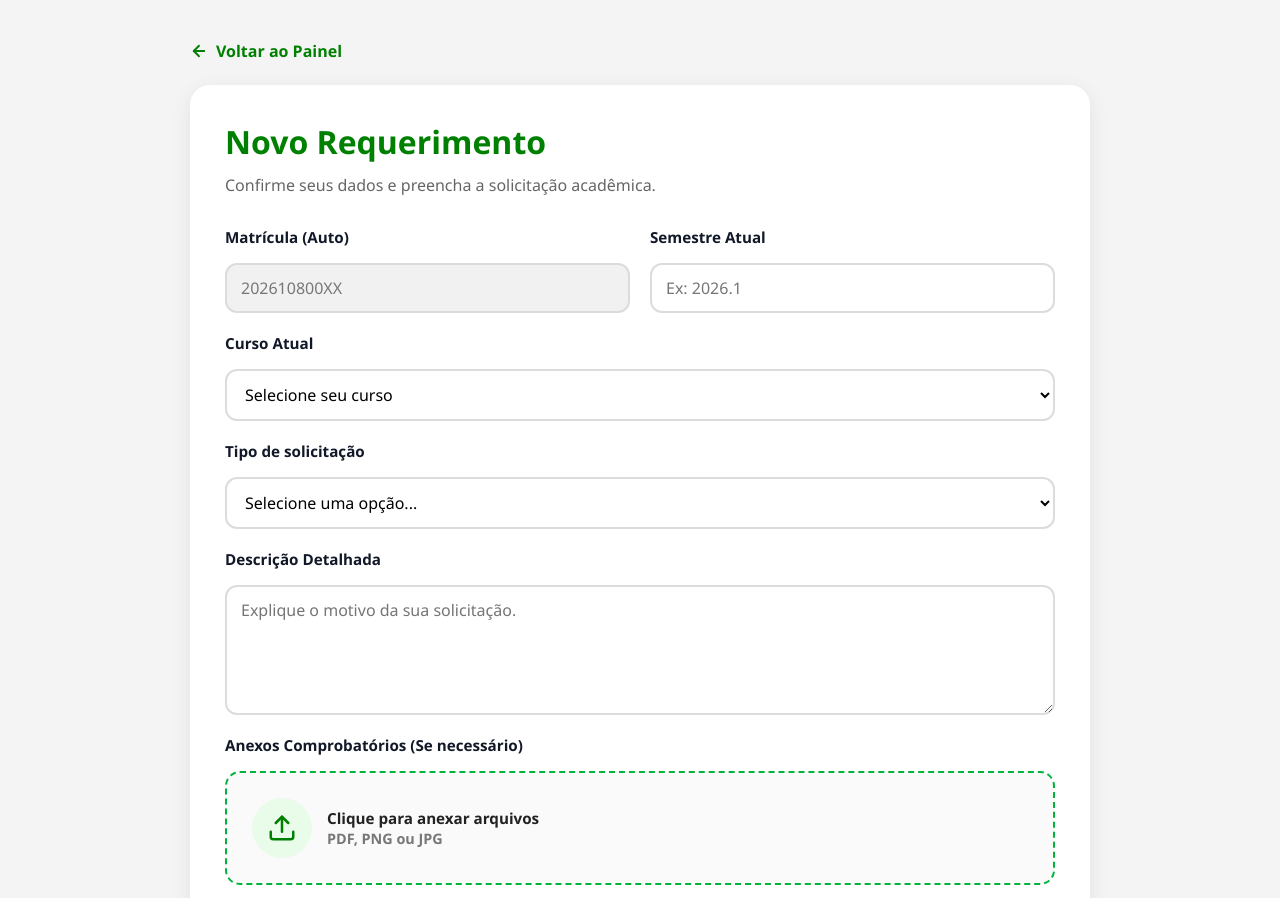
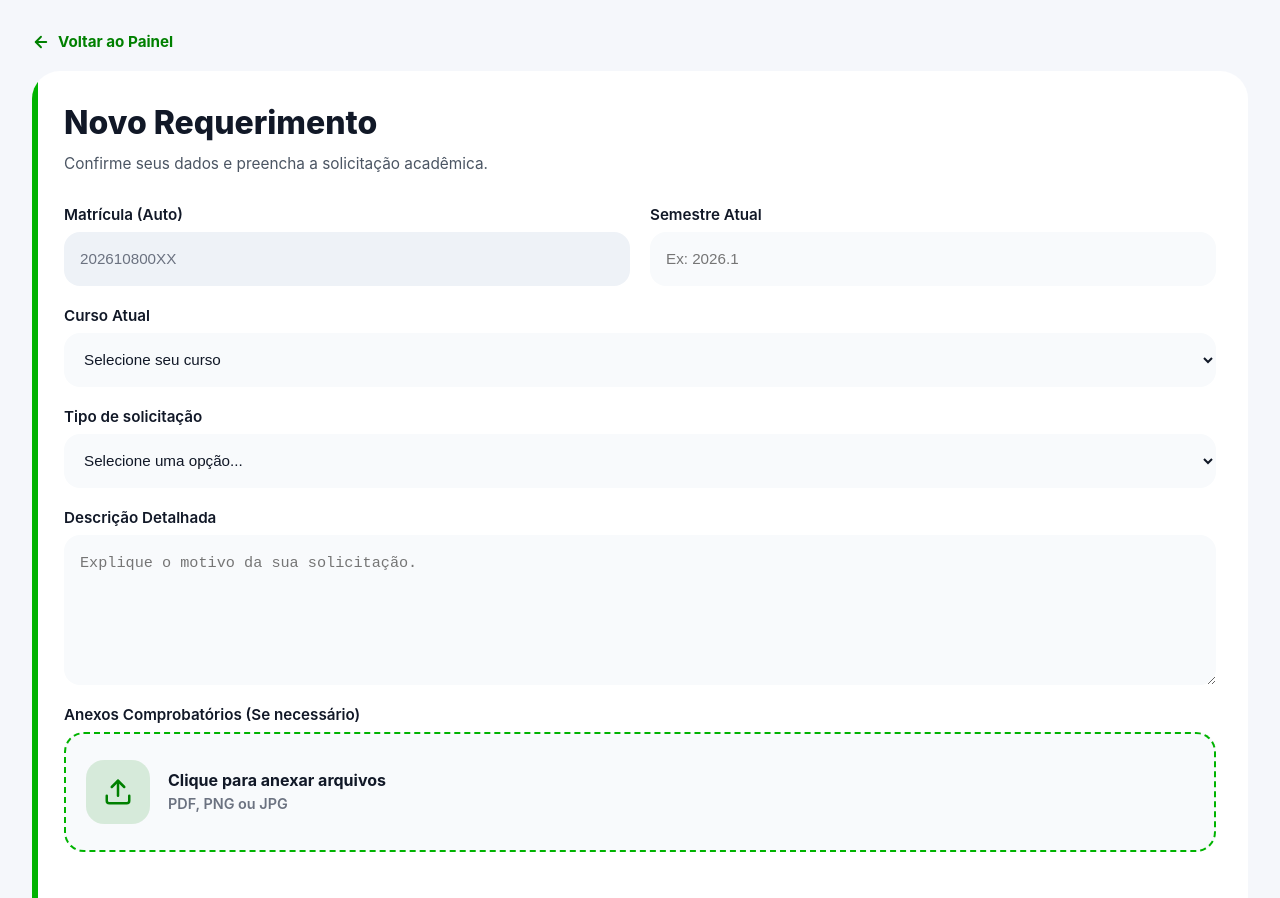
Before and after one commit to PedroRamon77/Front-Sisreq, a React (Vite) app: page /novorequerimento in a window 1280 px wide. Shown: the top 898 px of the page. Built offline with nearby package versions, Linux system fonts and the light colour scheme.

Commit message:
novo requerimento  mod

```diff
--- a/src/components/novorequerimento/NovoRequerimento.css
+++ b/src/components/novorequerimento/NovoRequerimento.css
@@ -6,56 +6,49 @@
   margin: 0;
   padding: 0;
   box-sizing: border-box;
-
-  font-family: 'Segoe UI', sans-serif;
-}
-
-body {
-  background: #f4f4f4;
-  color: #222;
 }
 
 /* =========================
-   PÁGINA
+   PAGE
 ========================= */
 
 .requerimento-page {
-  width: 100%;
   min-height: 100vh;
+  background: #f5f7fb;
+  font-family: 'Inter', sans-serif;
+  color: #111827;
 
-  padding: 40px 20px;
-
-  display: flex;
-  flex-direction: column;
-  align-items: center;
+  padding: 32px;
 }
 
 /* =========================
-   LINK VOLTAR
+   BACK LINK
 ========================= */
 
 .back-link {
-  width: 100%;
-  max-width: 900px;
-
-  margin-bottom: 20px;
+  max-width: 1400px;
+  margin: 0 auto 20px;
 }
 
 .back-link a {
-  display: inline-flex;
+  display: flex;
   align-items: center;
   gap: 8px;
+
+  width: fit-content;
 
   text-decoration: none;
 
   color: #008000;
-  font-weight: 600;
+  font-weight: 700;
+  font-size: 0.95rem;
 
-  transition: 0.2s;
+  transition: 0.2s ease;
 }
 
 .back-link a:hover {
-  color: #00b33c;
+  color: #00b300;
+  transform: translateX(-2px);
 }
 
 /* =========================
@@ -63,16 +56,29 @@ body {
 ========================= */
 
 .requerimento-card {
-  width: 100%;
-  max-width: 900px;
+  max-width: 1400px;
+  margin: 0 auto;
 
   background: #ffffff;
+  border-radius: 28px;
 
-  border-radius: 20px;
+  padding: 32px;
 
-  padding: 35px;
+  position: relative;
+  overflow: hidden;
+}
 
-  box-shadow: 0 5px 20px rgba(0, 0, 0, 0.08);
+.requerimento-card::before {
+  content: '';
+  position: absolute;
+
+  top: 0;
+  left: 0;
+
+  width: 6px;
+  height: 100%;
+
+  background: #00b300;
 }
 
 /* =========================
@@ -80,47 +86,52 @@ body {
 ========================= */
 
 .form-header {
-  margin-bottom: 30px;
+  margin-bottom: 28px;
 }
 
 .form-title {
   font-size: 2rem;
-  color: #008000;
+  font-weight: 800;
+
+  color: #111827;
 
   margin-bottom: 10px;
 }
 
 .form-subtitle {
-  color: #666;
-  line-height: 1.5;
+  font-size: 0.96rem;
+  line-height: 1.6;
+
+  color: #4b5563;
 }
 
 /* =========================
-   FORM
+   GRID
 ========================= */
 
 .form-grid {
   display: grid;
   grid-template-columns: repeat(2, 1fr);
-
   gap: 20px;
 }
+
+.full {
+  grid-column: span 2;
+}
+
+/* =========================
+   INPUT GROUP
+========================= */
 
 .input-group {
   display: flex;
   flex-direction: column;
-}
-
-.input-group.full {
-  grid-column: span 2;
+  gap: 8px;
 }
 
 .input-label {
-  margin-bottom: 8px;
-
-  font-size: 0.95rem;
-  font-weight: 600;
-
+  font-size: 0.94rem;
+  font-weight: 700;
   color: #008000;
 }
 
@@ -133,35 +144,51 @@ body {
 .textarea {
   width: 100%;
 
-  border: 2px solid #dcdcdc;
-  border-radius: 12px;
-
-  padding: 12px 14px;
-
-  font-size: 1rem;
-
-  background: #fff;
-
+  border: none;
   outline: none;
 
-  transition: 0.2s;
+  background: #f8fafc;
+
+  border-radius: 16px;
+
+  font-size: 0.95rem;
+  color: #111827;
+
+  transition: 0.2s ease;
+}
+
+.input,
+.select {
+  height: 54px;
+  padding: 0 16px;
+}
+
+.textarea {
+  min-height: 150px;
+  resize: vertical;
+
+  padding: 16px;
+  line-height: 1.6;
 }
 
 .input:focus,
 .select:focus,
 .textarea:focus {
-  border-color: #00b33c;
+  background: #00800023;
 }
 
 .input:disabled {
-  background: #f1f1f1;
-  color: #777;
+  background: #eef2f7;
+  color: #6b7280;
+  cursor: not-allowed;
 }
 
-.textarea {
-  min-height: 130px;
+/* =========================
+   SELECT
+========================= */
 
-  resize: vertical;
+.select {
+  cursor: pointer;
 }
 
 /* =========================
@@ -171,35 +198,35 @@ body {
 .upload-area {
   width: 100%;
 
-  border: 2px dashed #00b33c;
-  border-radius: 15px;
+  border: 2px dashed #00b300;
+  border-radius: 20px;
 
-  padding: 25px;
+  background: #f8fafc;
+
+  padding: 26px 20px;
 
   cursor: pointer;
 
-  transition: 0.2s;
-
-  background: #fafafa;
+  transition: 0.2s ease;
 }
 
 .upload-area:hover {
-  background: #f1fff4;
+  background: #00800023;
 }
 
 .upload-content {
   display: flex;
   align-items: center;
-  gap: 15px;
+  gap: 18px;
 }
 
 .upload-icon {
-  width: 60px;
-  height: 60px;
+  width: 64px;
+  height: 64px;
 
-  border-radius: 50%;
+  border-radius: 18px;
 
-  background: #e9fbe9;
+  background: #00800023;
   color: #008000;
 
   display: flex;
@@ -208,85 +235,91 @@ body {
 }
 
 .upload-title {
-  font-weight: 600;
-  color: #222;
+  font-size: 1rem;
+  font-weight: 700;
+  color: #111827;
+
+  margin-bottom: 4px;
 }
 
 .upload-subtitle {
   font-size: 0.9rem;
-  color: #777;
+  color: #6b7280;
 }
 
 /* =========================
-   BOTÕES
+   ACTIONS
 ========================= */
 
 .form-actions {
-  margin-top: 30px;
-
   display: flex;
   justify-content: flex-end;
-  gap: 15px;
+  gap: 14px;
+
+  margin-top: 32px;
 }
 
 .btn-cancelar,
 .btn-enviar {
-  height: 45px;
-
+  height: 50px;
   padding: 0 22px;
 
   border: none;
-  border-radius: 12px;
+  border-radius: 14px;
 
   font-size: 0.95rem;
-  font-weight: bold;
+  font-weight: 700;
 
   cursor: pointer;
 
-  transition: 0.2s;
+  transition: 0.2s ease;
 }
 
 /* CANCELAR */
 
 .btn-cancelar {
-  background: #ececec;
-  color: #444;
+  background: #ff0000;
+  color: #374151;
 }
 
 .btn-cancelar:hover {
-  background: #dcdcdc;
+  background: #e5e7eb;
 }
 
 /* ENVIAR */
 
 .btn-enviar {
-  background: #008000;
-  color: #fff;
+  background: #1ac21a;
+  color: #ffffff;
 }
 
 .btn-enviar:hover {
-  background: #00a63a;
+  background: #008000;
 }
 
 /* =========================
-   RESPONSIVIDADE
+   RESPONSIVO
 ========================= */
 
-@media (max-width: 768px) {
-  .requerimento-page {
-    padding: 20px 15px;
-  }
-
-  .requerimento-card {
-    padding: 25px 20px;
-  }
+@media (max-width: 992px) {
 
   .form-grid {
     grid-template-columns: 1fr;
   }
 
-  .input-group.full {
+  .full {
     grid-column: span 1;
+  }
+}
+
+@media (max-width: 768px) {
+
+  .requerimento-page {
+    padding: 22px 16px;
+  }
+
+  .requerimento-card {
+    padding: 22px;
   }
 
   .form-title {
@@ -301,12 +334,22 @@ body {
   .btn-enviar {
     width: 100%;
   }
+
+  .upload-content {
+    flex-direction: column;
+    text-align: center;
+  }
 }
 
-@media (max-width: 500px) {
+@media (max-width: 420px) {
+
+  .requerimento-page {
+    padding: 16px 12px;
+  }
+
   .requerimento-card {
-    border-radius: 15px;
-    padding: 20px 15px;
+    padding: 18px;
+    border-radius: 22px;
   }
 
   .form-title {
@@ -314,13 +357,16 @@ body {
   }
 
   .input,
-  .select,
-  .textarea {
-    font-size: 0.9rem;
+  .select {
+    height: 48px;
   }
 
-  .upload-content {
-    flex-direction: column;
-    text-align: center;
+  .textarea {
+    min-height: 120px;
+  }
+
+  .upload-icon {
+    width: 54px;
+    height: 54px;
   }
 }
```
